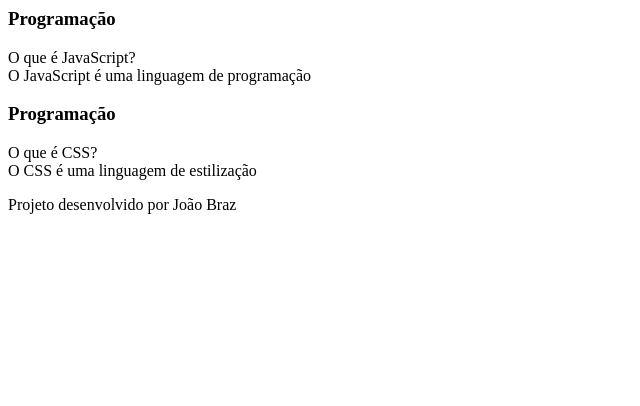
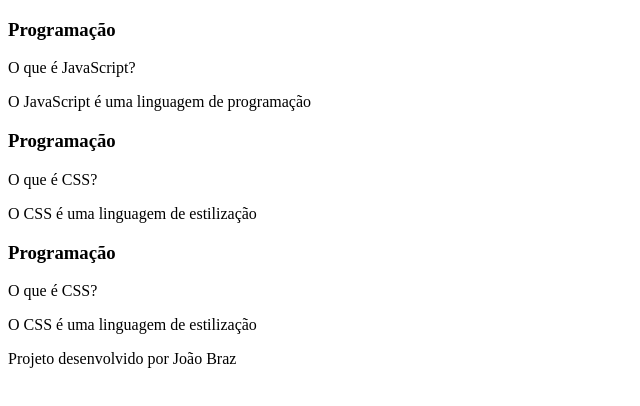
Before and after one commit to vitorbraz708/flashcard, a plain HTML site: page index.html in a window 1280 px wide. Shown: the whole page, without its empty margins (0-640 px from the left). Drawn offline with Linux system fonts and the light colour scheme; files that its build step writes are made by us from their sources.

Commit message:
Add files via upload

```diff
--- a/index.html
+++ b/index.html
@@ -1,4 +1,4 @@
-</html><!DOCTYPE html>
+<!DOCTYPE html>
 <html lang="pt-br">
 <head>
     <meta charset="UTF-8">
@@ -13,10 +13,10 @@
                 <div class="cartao__conteudo">
                     <h3>Programação</h3>
                     <div class="cartao__conteudo__pergunta">
-                        O que é JavaScript?
+                        <p>O que é JavaScript?</p>
                     </div>
                     <div class="cartao__conteudo__resposta">
-                        O JavaScript é uma linguagem de programação
+                        <p>O JavaScript é uma linguagem de programação</p>
                     </div>
                 </div>
             </article>
@@ -24,10 +24,21 @@
                 <div class="cartao__conteudo">
                     <h3>Programação</h3>
                     <div class="cartao__conteudo__pergunta">
-                        O que é CSS?
+                        <p>O que é CSS?</p>
                     </div>
                     <div class="cartao__conteudo__resposta">
-                        O CSS é uma linguagem de estilização
+                    <p>O CSS é uma linguagem de estilização</p>
+                    </div>
+                </div>
+            </article>
+            <article class="cartao">
+                <div class="cartao__conteudo">
+                    <h3>Programação</h3>
+                    <div class="cartao__conteudo__pergunta">
+                        <p>O que é CSS?</p>
+                    </div>
+                    <div class="cartao__conteudo__resposta">
+                    <p>O CSS é uma linguagem de estilização</p>
                     </div>
                 </div>
             </article>
```
